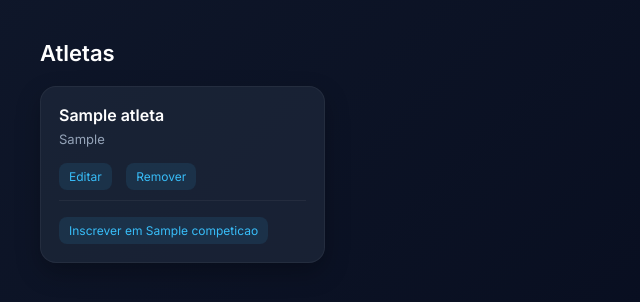
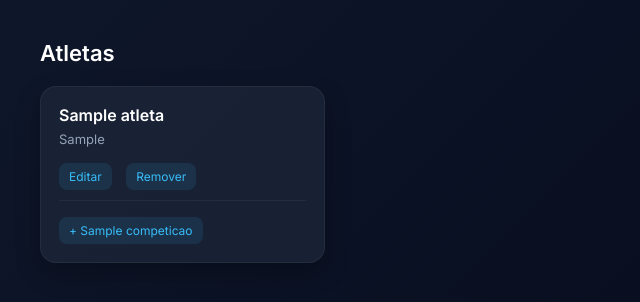
Before and after one commit to pepeuloureirob/volley-coach-system, a Flask app: page / in a window 1280 px wide. Shown: the part 63-365 px from the top of the page, without its empty margins (0-640 px from the left). Run offline with Flask 3, Linux system fonts and the light colour scheme; tables that the repository leaves empty hold one stand-in row (values such as "Sample post").

Commit message:
Update index.html

```diff
--- a/templates/index.html
+++ b/templates/index.html
@@ -15,7 +15,7 @@
     <div class="inscricao">
         {% for comp in competicoes %}
             <a href="/inscrever/{{ atleta.id }}/{{ comp.id }}">
-                Inscrever em {{ comp.nome }}
+                + {{ comp.nome }}
             </a>
         {% endfor %}
     </div>
```
